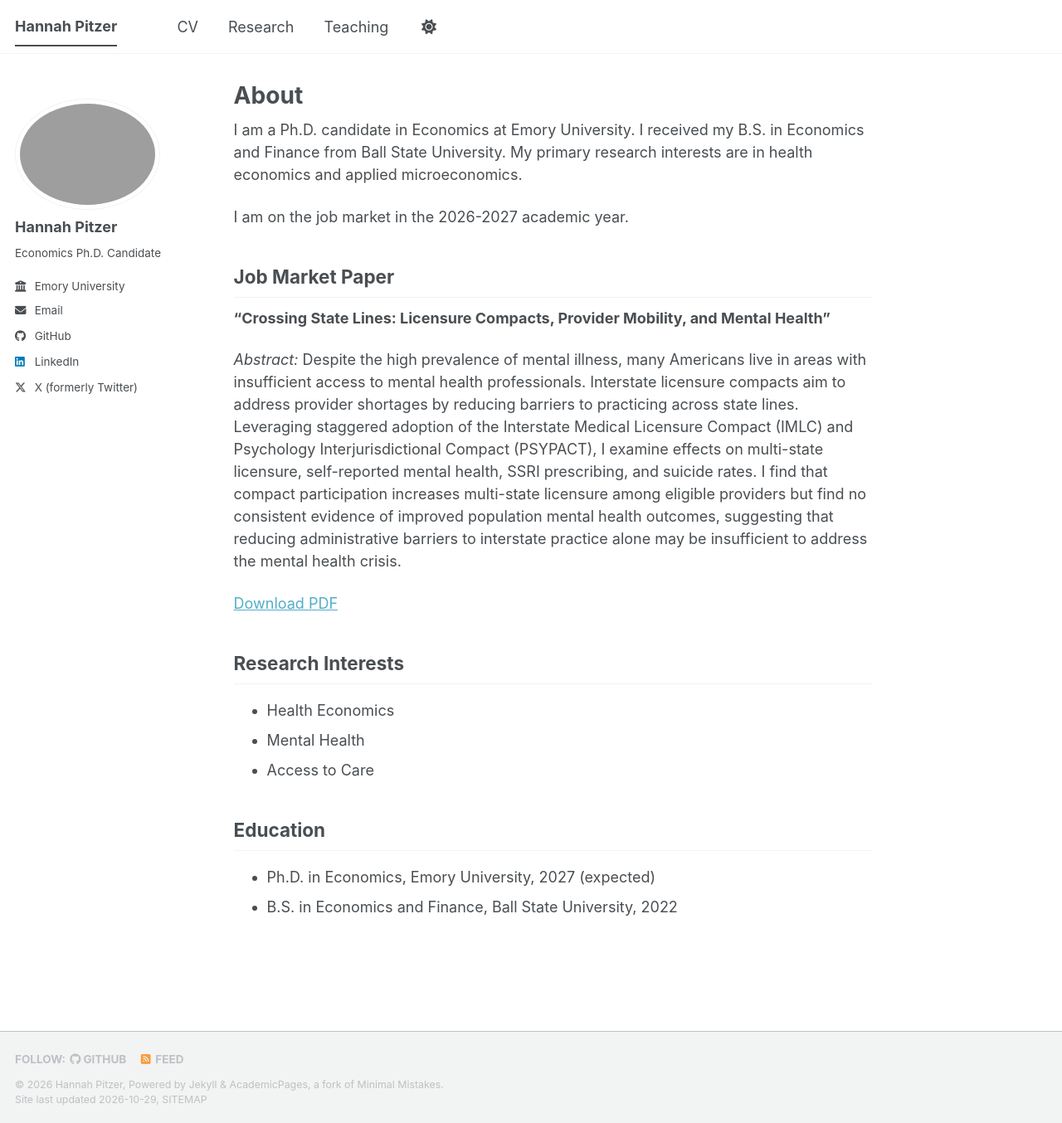
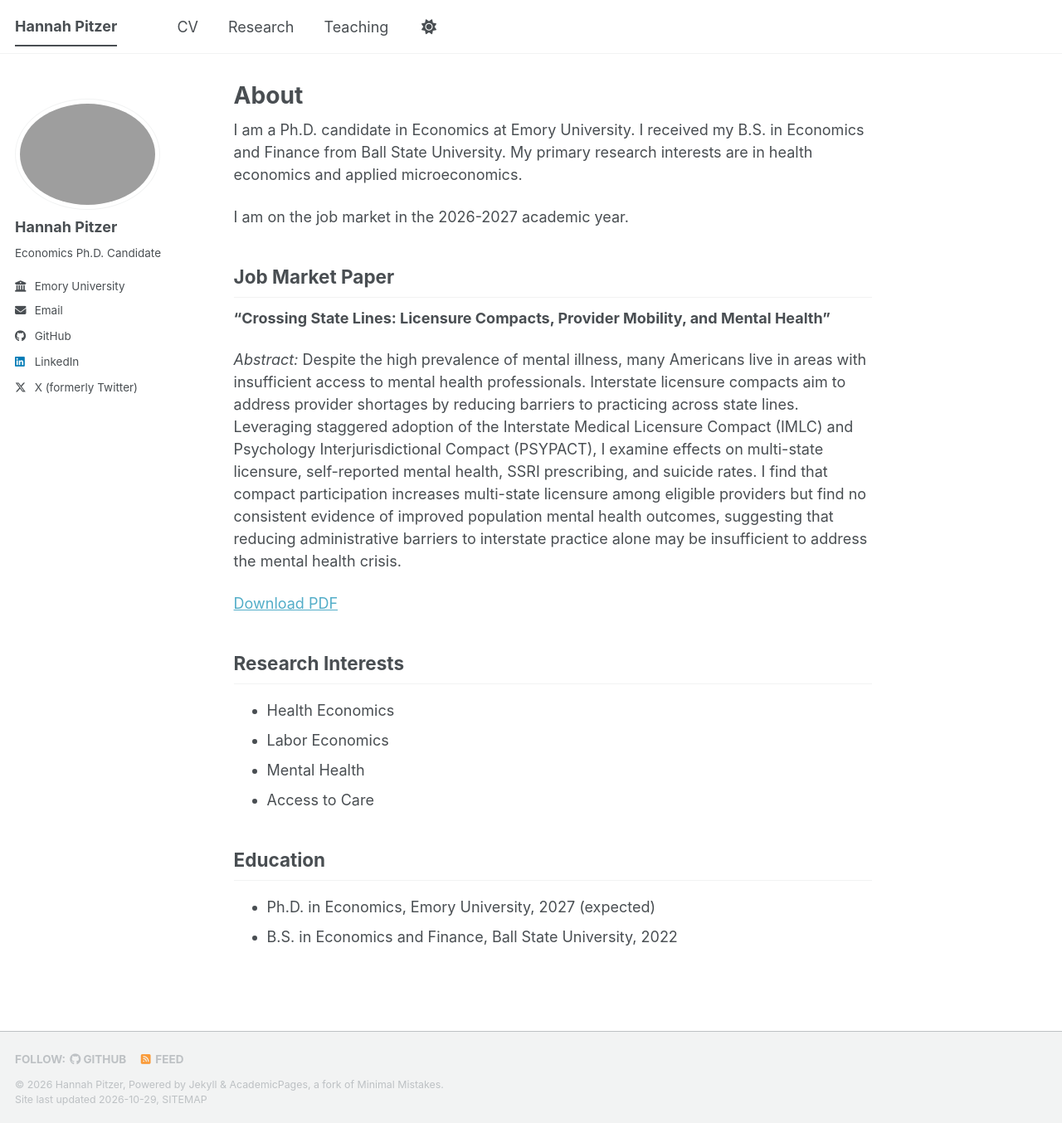
Before and after one commit to hdpitzer/hdpitzer.github.io, a Jekyll site: the page built from _pages/about.md, in a window 1280 px wide and 1354 px high. Shown: the whole window at 83% size. Built offline with Jekyll 4.4.1, drawn with Linux system fonts in a browser that asks for light colours; a style sheet for code colours, icons or effects is not loaded.

Commit message:
Update about.md

```diff
--- a/_pages/about.md
+++ b/_pages/about.md
@@ -22,6 +22,7 @@ I am on the job market in the 2026-2027 academic year.
 ## Research Interests
 
 * Health Economics
+* Labor Economics
 * Mental Health
 * Access to Care
 
```
